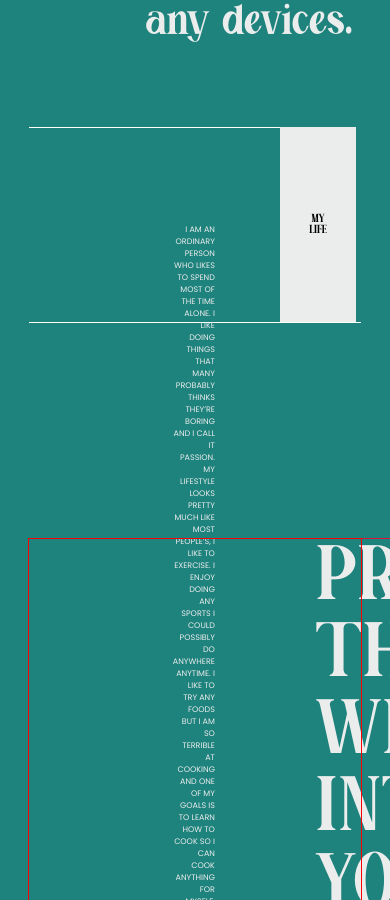
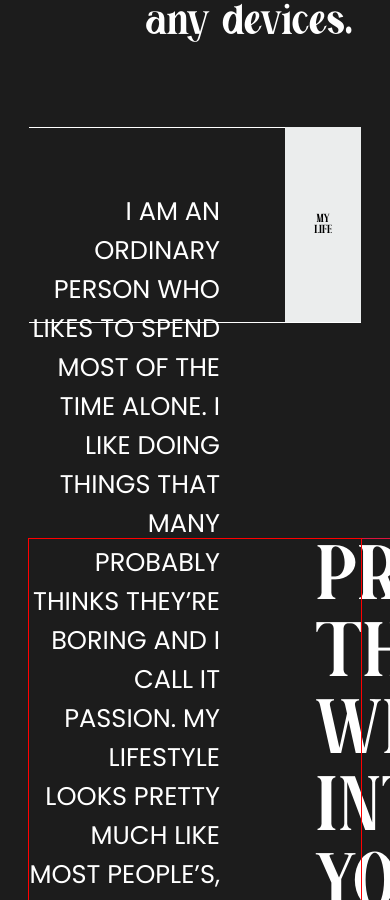
Before and after one commit to reynaldlamury/portfolio, a Next.js app: page / in a window 390 px wide. Shown: the part 1100-2000 px from the top of the page. Built offline with nearby package versions, Linux system fonts and the light colour scheme.

Commit message:
finish adding media query for MY LIFE section - desc (step - 2)

```diff
--- a/components/Header.jsx
+++ b/components/Header.jsx
@@ -12,7 +12,7 @@ const Header = () => {
     <header className="header">
       {/* <div className="header__desc"> */}
       <div className={`header__heading ${billian.className} | flex-end`}>
-        <h2 className="heading-2">Bello,</h2>
+        <h2 className="heading-2">Hello,</h2>
         <h1 className={`heading-1 ${billian.className} | flex-end`}>
           {"I'm Reynald"}
         </h1>
--- a/components/Main/About.jsx
+++ b/components/Main/About.jsx
@@ -12,7 +12,13 @@ const About = () => {
           <Line padding={false} orientation="horizontal" />
           <div className="about__desc">
             <p>
-              {"I am an ordinary person who likes to spenD most of the time alone. I like doing things that many probably thinks they’re boring and I call it passion. My lifestyle looks pretty much like most people’s, I like to exercise. I enjoy doing any sports I could possibly do anywhere anytime. I like to try any foods but I am so terrible at cooking and one of my goals is to learn how to cook so I can cook anything for myself.".toUpperCase()}
+              I am an ordinary person who likes to spend most of the time alone.
+              I like doing things that many probably thinks they’re boring and I
+              call it passion. My lifestyle looks pretty much like most
+              people’s, I like to exercise. I enjoy doing any sports I could
+              possibly do anywhere anytime. I like to try any foods but I am so
+              terrible at cooking and one of my goals is to learn how to cook so
+              I can cook anything for myself.
             </p>
           </div>
         </div>
--- a/styles/Main/About.scss
+++ b/styles/Main/About.scss
@@ -1,8 +1,32 @@
+@mixin medium-max {
+  @media (max-width: 1024px) {
+    @content;
+  }
+}
+
+@mixin mobile {
+  @media (max-width: 768px) {
+    @content;
+  }
+}
+
+@mixin mobile-small {
+  @media (max-width: 575px) {
+    @content;
+  }
+}
+
 .about {
   display: flex;
   margin-right: 18.5em;
   width: clamp(2em, 80vw, 60em);
   height: clamp(2em, 50vw, 60em);
+
+  @include medium-max {
+    width: 100%;
+    justify-content: space-between;
+    margin-right: 2em;
+  }
 
   &__desc-with-line {
     display: flex;
@@ -12,13 +36,24 @@
   &__desc {
     text-align: end;
     // outline: 1px solid yellow;
+    text-transform: uppercase;
     padding-block: 6em;
     padding-right: 4.0625em;
     padding-left: 9em;
 
+    @include medium-max {
+      padding-block: 4em;
+      padding-left: 0;
+      // font-size: clamp(0.5rem, 5vw, 1.775rem);
+    }
+
     p {
       // font-size: 1.6375rem;
       font-size: clamp(0.5rem, 2vw, 1.6375rem);
+
+      @include medium-max {
+        font-size: 1.6rem;
+      }
     }
   }
 
--- a/styles/styles.scss
+++ b/styles/styles.scss
@@ -19,9 +19,9 @@ html {
 body {
   font-family: "Poppins";
   // color: var(--clr-primary);
-  color: #ebeded;
+  color: var(--clr-primary);
   // background-color: #00a19a;
-  background-color: #1e827d;
+  background-color: var(--bg-primary);
 
   h1::selection {
     color: #1c1c1c;
```
